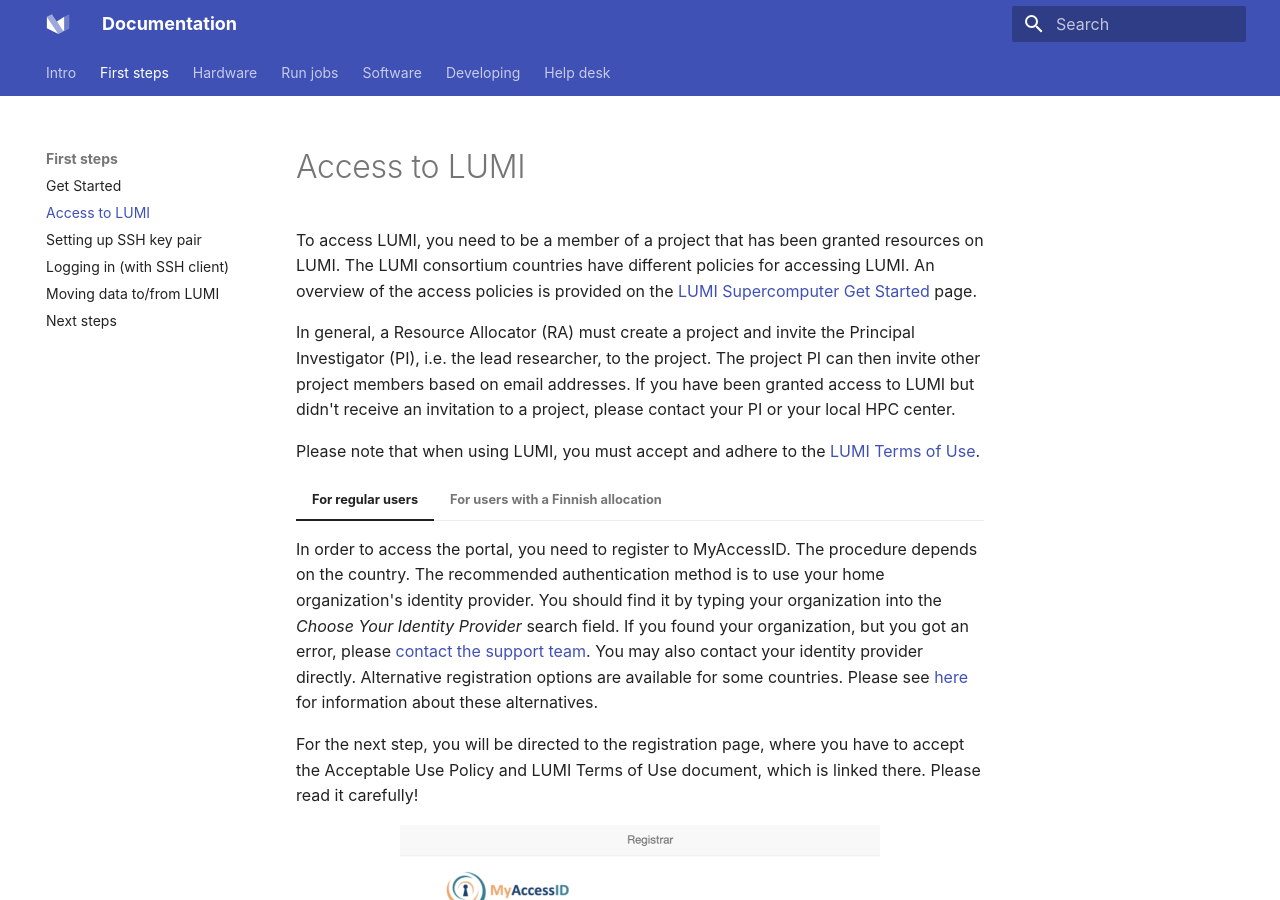
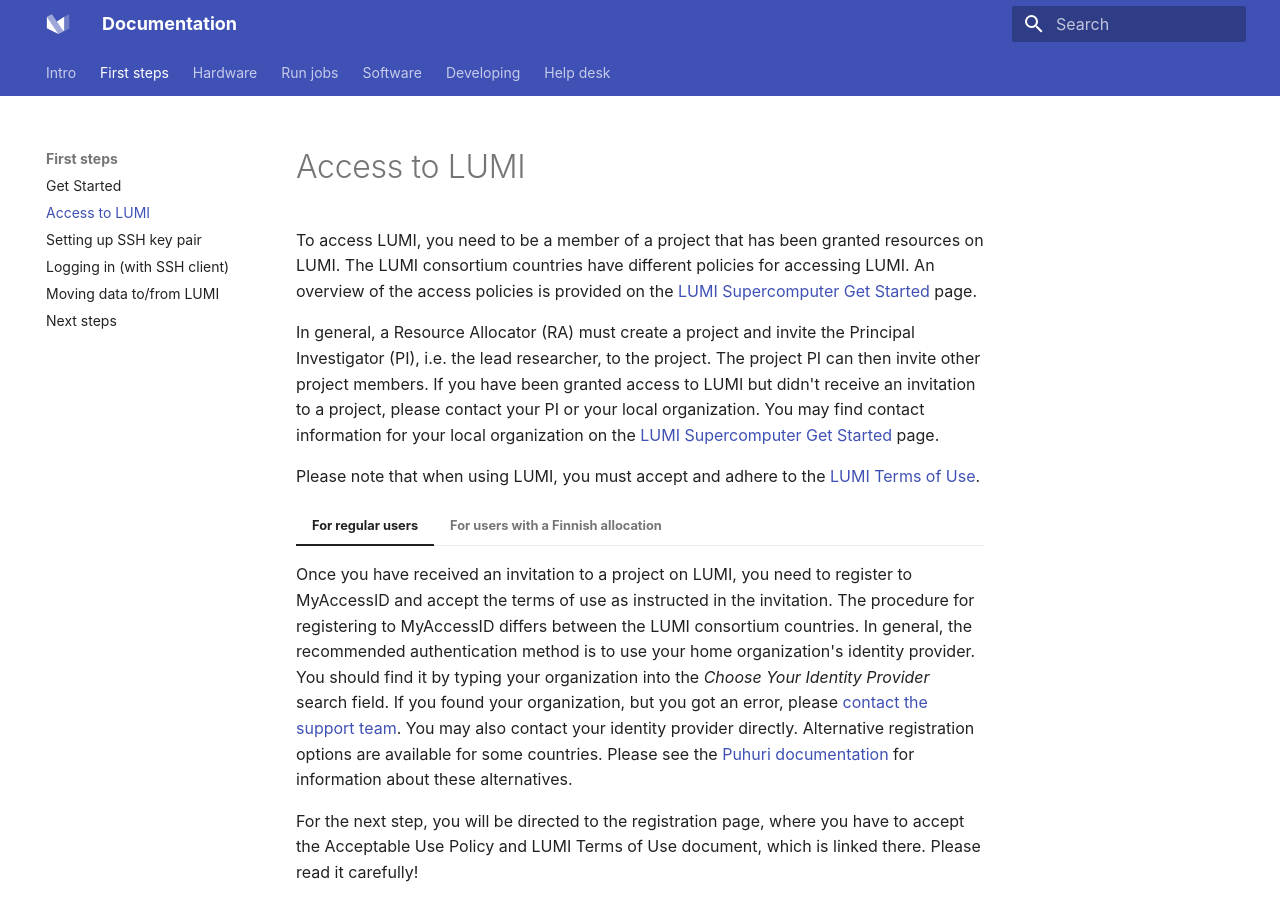
Before and after one commit to Lumi-supercomputer/lumi-userguide, an MkDocs documentation site: the page built from docs/firststeps/accessLUMI.md, in a window 1280 px wide and 900 px high. Built offline with MkDocs 1.6.1 and Material for MkDocs 9.7.7, drawn with Linux system fonts in a browser that asks for light colours.

Commit message:
Minor updates to get access section of the docs.

```diff
--- a/docs/firststeps/accessLUMI.md
+++ b/docs/firststeps/accessLUMI.md
@@ -23,9 +23,11 @@
 
 In general, a Resource Allocator (RA) must create a project and invite the
 Principal Investigator (PI), i.e. the lead researcher, to the project. The
-project PI can then invite other project members based on email addresses. If
-you have been granted access to LUMI but didn't receive an invitation to a
-project, please contact your PI or your local HPC center.
+project PI can then invite other project members. If you have been granted
+access to LUMI but didn't receive an invitation to a project, please contact
+your PI or your local organization. You may find contact information for your
+local organization on the [LUMI Supercomputer Get Started][website-getstarted]
+page.
 
 Please note that when using LUMI, you must accept and adhere to the [LUMI Terms
 of Use][terms-of-use].
@@ -33,7 +35,7 @@
 
 === "For regular users"
 
-    In order to access the portal, you need to register to MyAccessID. The procedure depends on the country. The recommended authentication method is to use your home organization's identity provider. You should find it by typing your organization into the *Choose Your Identity Provider* search field. If you found your organization, but you got an error, please [contact the support team][support-account]. You may also contact your identity provider directly. Alternative  registration options are available for some countries. Please see [here][eidas-eduid] for information about these alternatives.
+    Once you have received an invitation to a project on LUMI, you need to register to MyAccessID and accept the terms of use as instructed in the invitation. The procedure for registering to MyAccessID differs between the LUMI consortium countries. In general, the recommended authentication method is to use your home organization's identity provider. You should find it by typing your organization into the *Choose Your Identity Provider* search field. If you found your organization, but you got an error, please [contact the support team][support-account]. You may also contact your identity provider directly. Alternative registration options are available for some countries. Please see the [Puhuri documentation][eidas-eduid] for information about these alternatives.
 
     For the next step, you will be directed to the registration page, where you have to accept the Acceptable Use Policy and LUMI Terms of Use document, which is linked there. Please read it carefully!
 
@@ -46,4 +48,4 @@
 
 === "For users with a Finnish allocation"
 
-    The users with a Finnish allocation (via [MyCSC](https://my.csc.fi/welcome)) are invited to follow the instructions starting from the next section [Setting up SSH key pair][SSH-keys]. See also [here how to create a Finnish LUMI project](https://docs.csc.fi/accounts/how-to-create-new-project/#creating-a-lumi-project-and-applying-for-resources).
+    Users with a Finnish allocation (via [MyCSC](https://my.csc.fi/welcome)) must follow the instructions given in the [CSC documentation for creating a Finnish LUMI project](https://docs.csc.fi/accounts/how-to-create-new-project/#creating-a-lumi-project-and-applying-for-resources).
```
